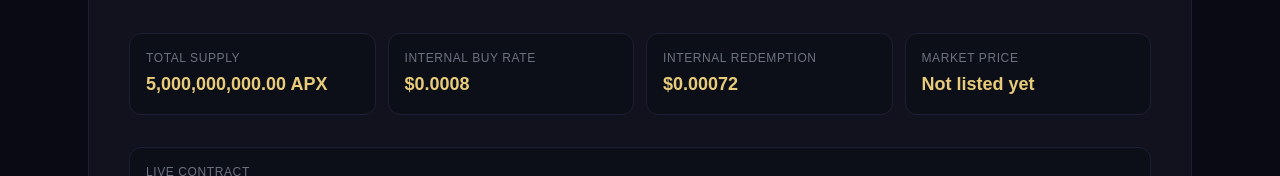
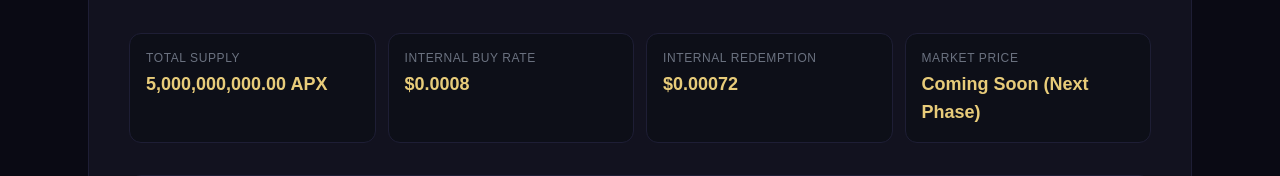
Before and after one commit to wolvcapitalsupport/apxfund, a Next.js app: page /token in a window 1280 px wide. Shown: the part 389-565 px from the top of the page. Built offline with nearby package versions, Linux system fonts and the light colour scheme; no server answers; a web font is replaced by a local one.

Commit message:
feat: update AnimatedHero component images and modify market price display to indicate upcoming feature

```diff
--- a/app/components/AnimatedHero.tsx
+++ b/app/components/AnimatedHero.tsx
@@ -6,9 +6,9 @@ export default function AnimatedHero() {
   const [currentSlide, setCurrentSlide] = useState(0)
 
   const slides = [
-    { url: '/hero-img/hero.jpg', alt: 'APXFund market analytics visual' },
-    { url: '/hero-img/hero2.jpg', alt: 'APXFund operating license visual' },
-    { url: 'https://images.unsplash.com/photo-1553729784-e91953dec042?q=80&w=2070', alt: 'Global market operations desk' }
+    { url: '/hero-img/hero.jpg', alt: 'APXFund hero image' },
+    { url: '/hero-img/hero2.jpg', alt: 'APXFund hero image two' },
+    { url: '/hero-img/hero.jpg', alt: 'APXFund hero image' }
   ]
 
   useEffect(() => {
--- a/app/token/page.tsx
+++ b/app/token/page.tsx
@@ -64,7 +64,7 @@ export default async function TokenPage() {
             <Metric label="Total Supply" value={`${formatApx(stats.supply)} APX`} />
             <Metric label="Internal Buy Rate" value={`$${APX_BUY_RATE}`} />
             <Metric label="Internal Redemption" value={`$${APX_REDEMPTION_RATE}`} />
-            <Metric label="Market Price" value={stats.priceUsd ? `$${stats.priceUsd.toFixed(6)}` : 'Not listed yet'} />
+            <Metric label="Market Price" value="Coming Soon (Next Phase)" />
           </div>
 
           <div className="mt-8 p-4 rounded-xl border border-[#1e1e35] bg-[#0d0f18]">
```
